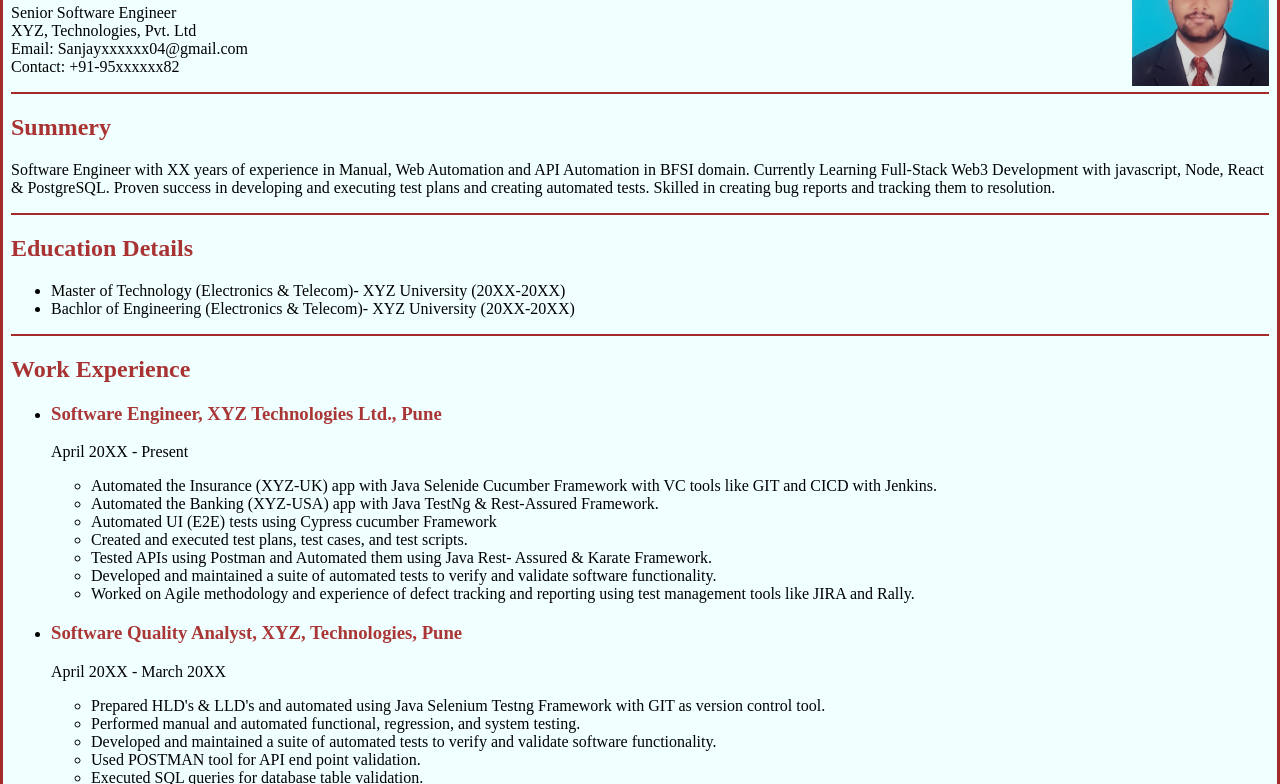
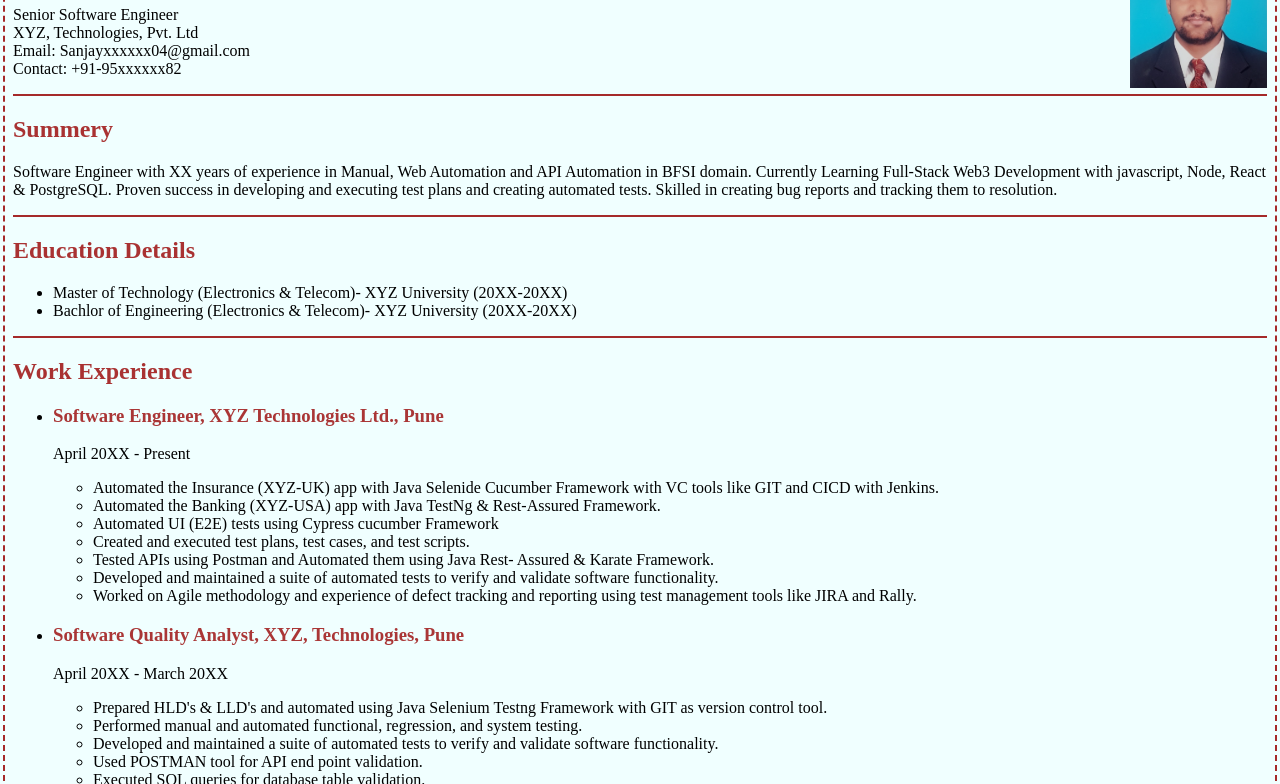
Before and after one commit to Sanjay2012/html-my-resume, a plain HTML site: page index.html in a window 1280 px wide. Shown: the part 137-921 px from the top of the page. Drawn offline with Linux system fonts and the light colour scheme.

Commit message:
Update index.html

```diff
--- a/index.html
+++ b/index.html
@@ -7,7 +7,8 @@
     <style>
       html{
         background-color:azure;
-        border: 3px solid brown;
+        border: 2px dashed brown;
+        margin: 3px;
       }
       h2{
         color: rgba(165, 42, 42, 0.959);
```
